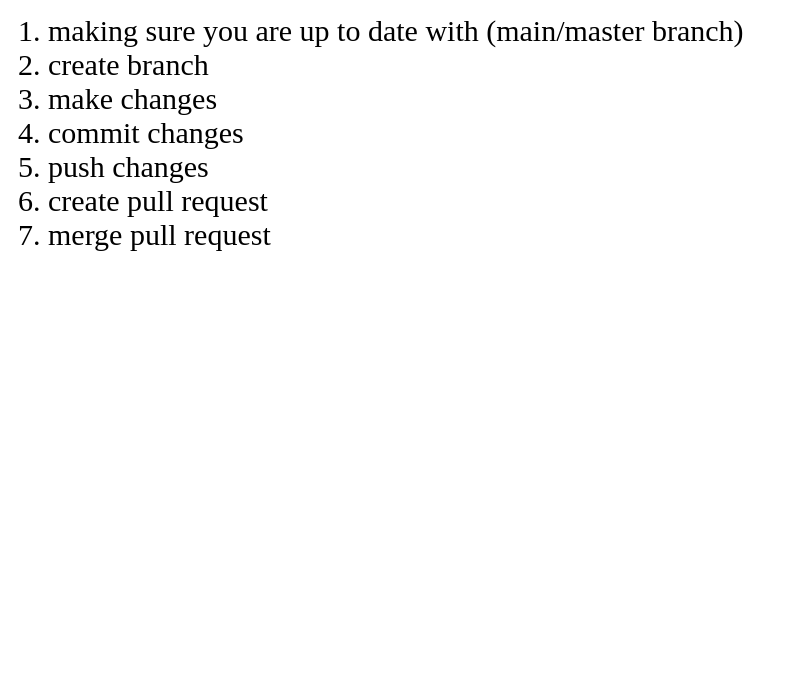
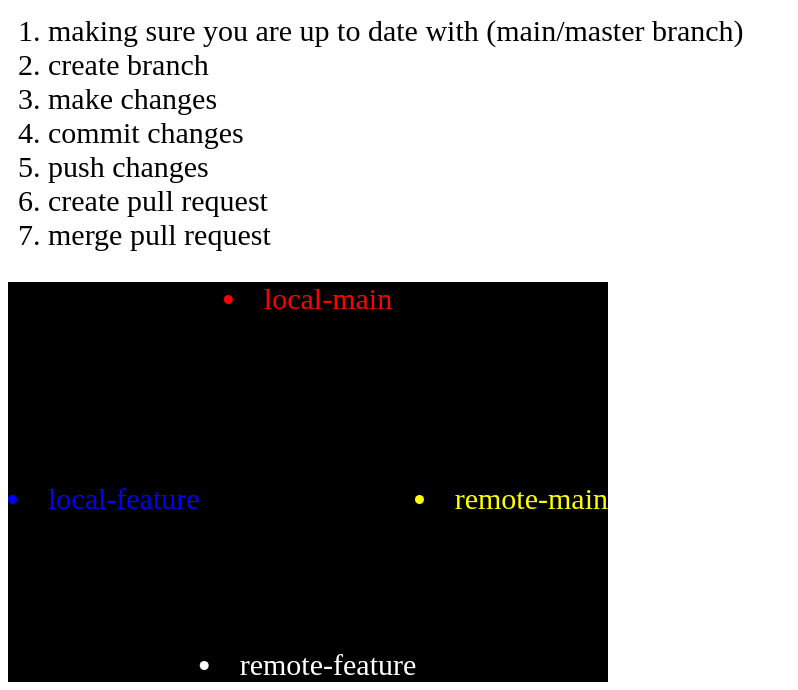
Before and after one commit to vinsonf/mf-11-01-22, a plain HTML site: page day01/index.html in a window 1280 px wide. Shown: the part 210-900 px from the top of the page, without its empty margins (0-798 px from the left). Before the commit the page ends 800 px from the top, so only its background shows below. Drawn offline with Linux system fonts and the light colour scheme.

Commit message:
chart for git flow

```diff
--- a/day01/css/style.css
+++ b/day01/css/style.css
@@ -1,3 +1,42 @@
 body{
     font-size: 30px;
 }
+
+.git-flow{
+    position: relative;
+    height: 400px;
+    width: 600px;
+    background-color: #000;
+}
+
+.git-flow li:nth-child(1){
+    color: red;
+    position: absolute;
+    top: 0;
+    left: 50%;
+    transform: translateX(-50%);
+}
+
+.git-flow li:nth-child(2){
+    position: absolute;
+    top: 200px;
+    left: 0;
+    color: blue;
+
+}
+
+.git-flow li:nth-child(3){
+    position: absolute;
+    left: 50%;
+    bottom: 0px;
+    color: white;
+    transform: translateX(-50%);
+}
+
+.git-flow li:nth-child(4){
+    color: yellow;
+    position: absolute;
+    top: 200px;
+    right: 0;
+
+}
--- a/day01/index.html
+++ b/day01/index.html
@@ -19,5 +19,12 @@
         <li>create pull request</li>
         <li>merge pull request</li>
     </ol>
+
+    <div class="git-flow">
+        <li>local-main</li>
+        <li>local-feature</li>
+        <li>remote-feature</li>
+        <li>remote-main</li>
+    </div>
 </body>
 </html>
```
